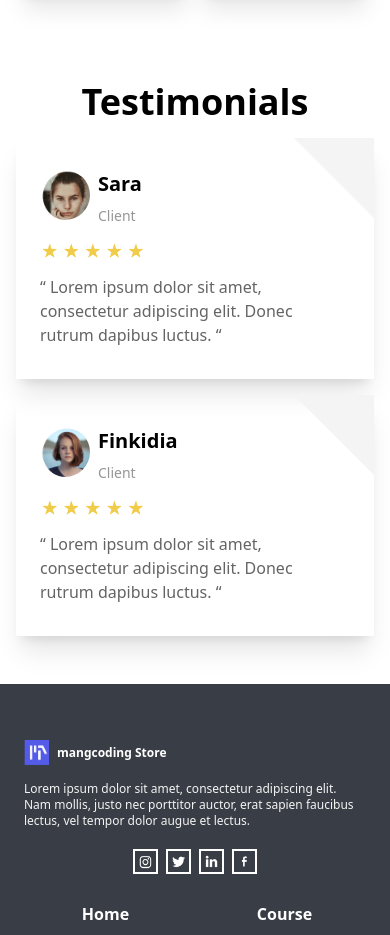
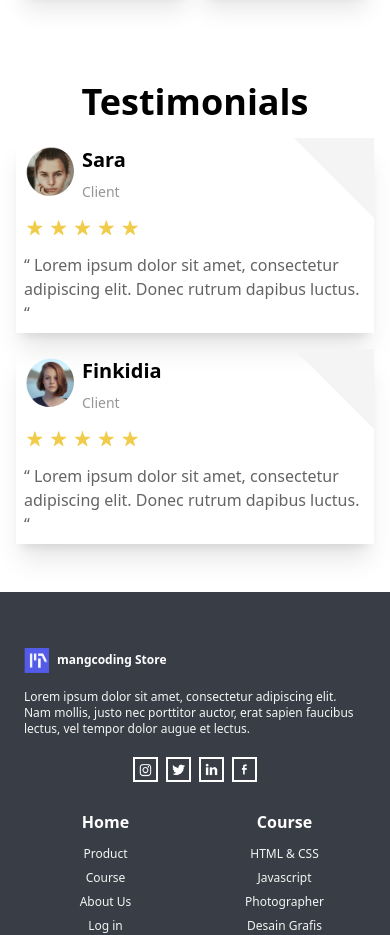
Before and after one commit to Molaei07/design-tailwind, a React (Vite) app: page / in a window 390 px wide. Shown: the part 1780-2715 px from the top of the page. Built offline with nearby package versions, Linux system fonts and the light colour scheme.

Commit message:
Remove space around in testimonials part

```diff
--- a/src/components/content/gridView/testimonials.jsx
+++ b/src/components/content/gridView/testimonials.jsx
@@ -1,7 +1,7 @@
 /* eslint-disable react/prop-types */
 export const TestimonialItems = ({name, picture, type}) => {
     return (
-        <div className="w-full sm:w-[48%] h-auto dark:bg-[#222222] flex flex-wrap gap-y-4 shadow-xl px-6 py-8 relative transition-all duration-200 hover:scale-105">
+        <div className="w-full sm:w-[48%] h-auto dark:bg-[#222222] flex flex-wrap gap-y-4 shadow-xl px-2 md:px-6 py-2 md:py-8 relative transition-all duration-200 hover:scale-105">
             <div className="w-full h-fit flex gap-x-2">
                 <div className="overflow-hidden rounded-full w-[50px] h-[50px]">
                     <img className="w-full h-full" src={"./" + picture} alt="Logo" />
```
